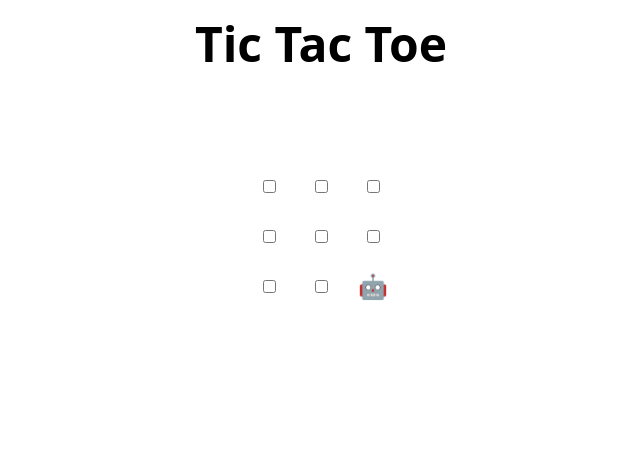
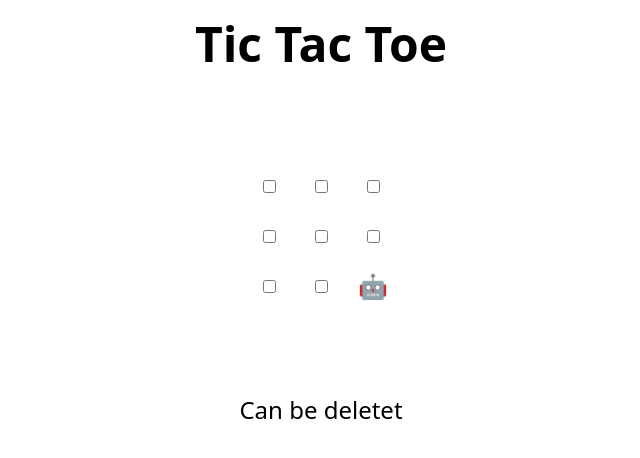
Before and after one commit to GabrielD42/skills-review-pull-requests, a plain HTML site: page index.html in a window 1280 px wide. Shown: the whole page, without its empty margins (319-959 px from the left). Drawn offline with Linux system fonts and the light colour scheme.

Commit message:
Update index.html
lül

```diff
--- a/index.html
+++ b/index.html
@@ -48,7 +48,7 @@
 </table>
 
 <h2 hidden>Game over, refresh to play again 🧑‍💻 🤖!</h2>
-
+Can be deletet
 <script>
   // Initialization
   const boxes = Array.from(document.querySelectorAll("td"));
```
